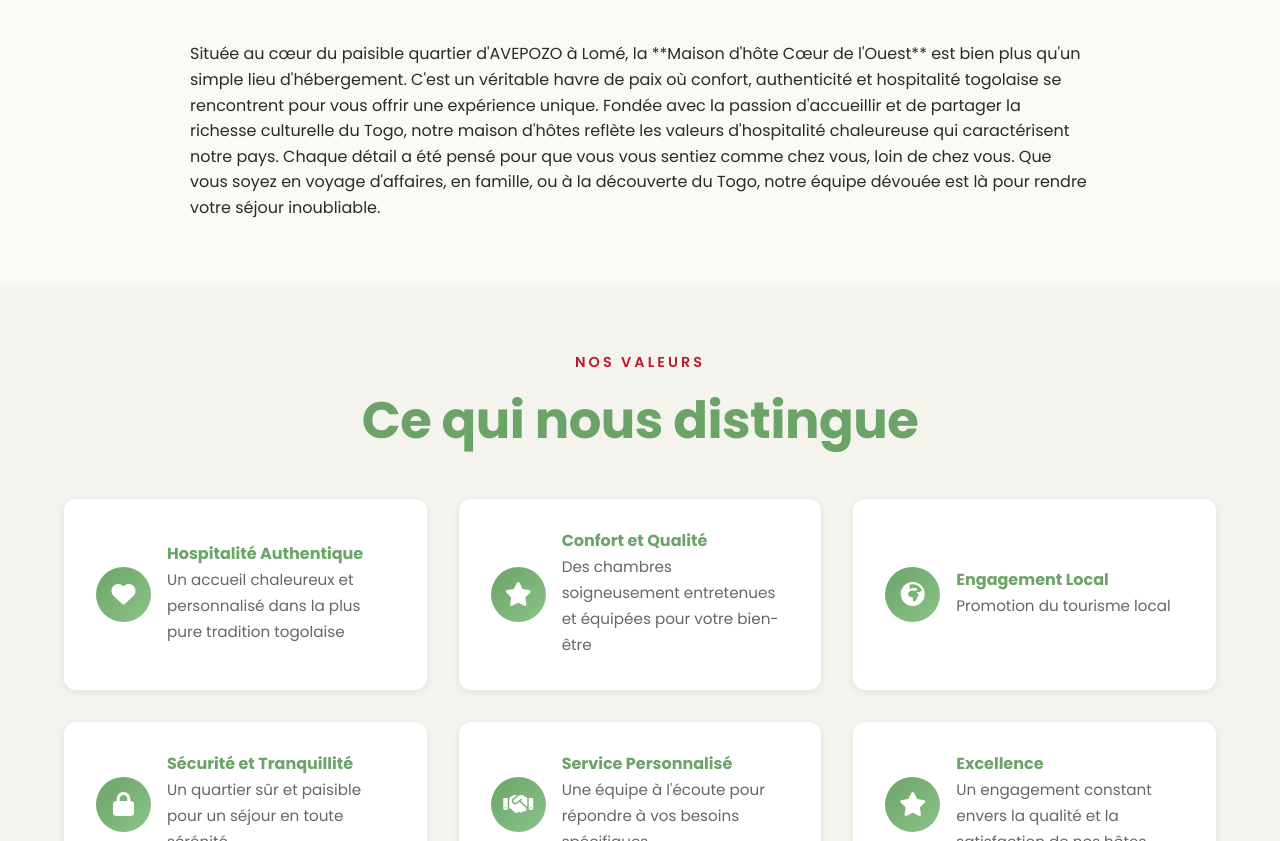
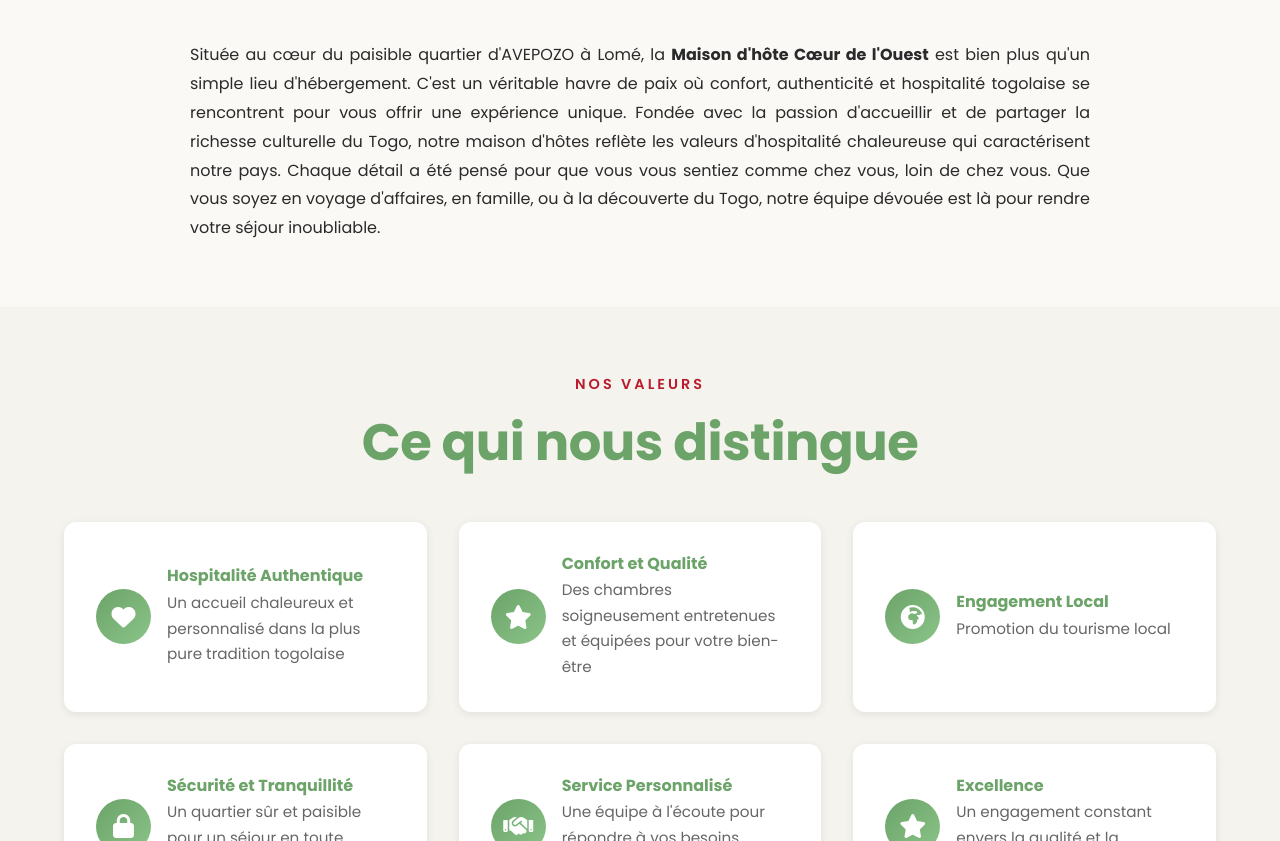
Before and after one commit to Fafagnon/Maison-d-H-tes-C-ur-de-l-Ouest, an Eleventy site: page apropos.njk in a window 1280 px wide. Shown: the part 973-1814 px from the top of the page. Built offline with nearby package versions, Linux system fonts and the light colour scheme; Eleventy itself is replaced by a stand-in of ours; files that its build step writes are made by us from their sources.

Commit message:
Fix: Correction formatage (gras) et alignement justifié sur page A propos

```diff
--- a/apropos.njk
+++ b/apropos.njk
@@ -10,7 +10,7 @@ history:
   subtitle: "Notre histoire"
   title: "Maison d'hôte Cœur de l'Ouest"
   content: |
-    Située au cœur du paisible quartier d'AVEPOZO à Lomé, la **Maison d'hôte Cœur de l'Ouest** est bien plus qu'un simple lieu d'hébergement. C'est un véritable havre de paix où confort, authenticité et hospitalité togolaise se rencontrent pour vous offrir une expérience unique.
+    Située au cœur du paisible quartier d'AVEPOZO à Lomé, la <strong>Maison d'hôte Cœur de l'Ouest</strong> est bien plus qu'un simple lieu d'hébergement. C'est un véritable havre de paix où confort, authenticité et hospitalité togolaise se rencontrent pour vous offrir une expérience unique.
 
     Fondée avec la passion d'accueillir et de partager la richesse culturelle du Togo, notre maison d'hôtes reflète les valeurs d'hospitalité chaleureuse qui caractérisent notre pays. Chaque détail a été pensé pour que vous vous sentiez comme chez vous, loin de chez vous.
 
@@ -75,7 +75,7 @@ location:
                 <h2>{{ history.title }}</h2>
             </div>
 
-            <div style="max-width: 900px; margin: 0 auto;">
+            <div style="max-width: 900px; margin: 0 auto; text-align: justify; line-height: 1.8;">
                 {{ history.content | safe }}
             </div>
         </div>
```
